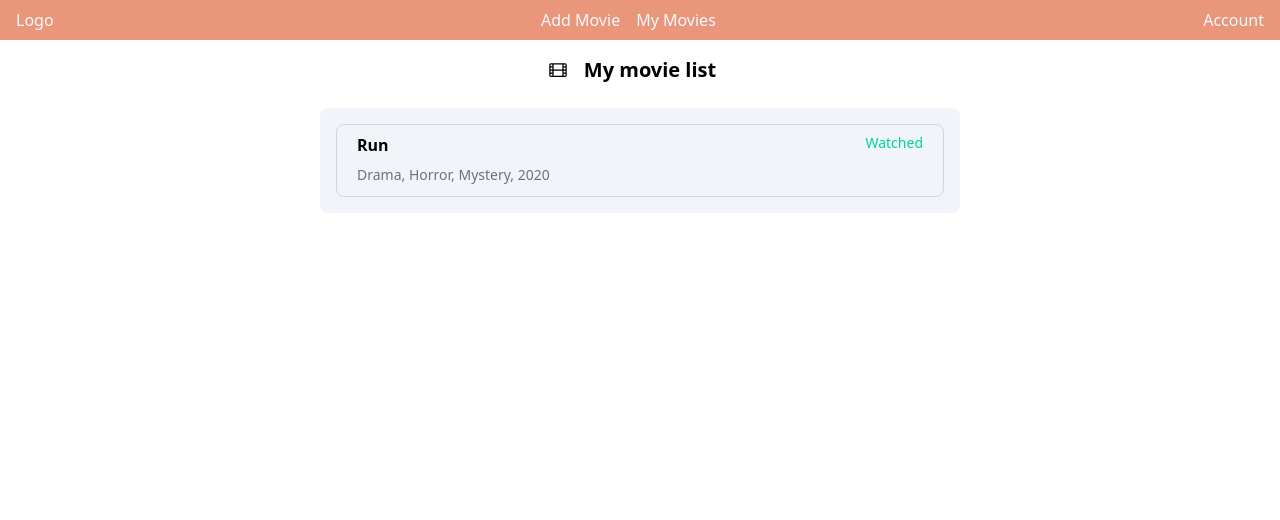
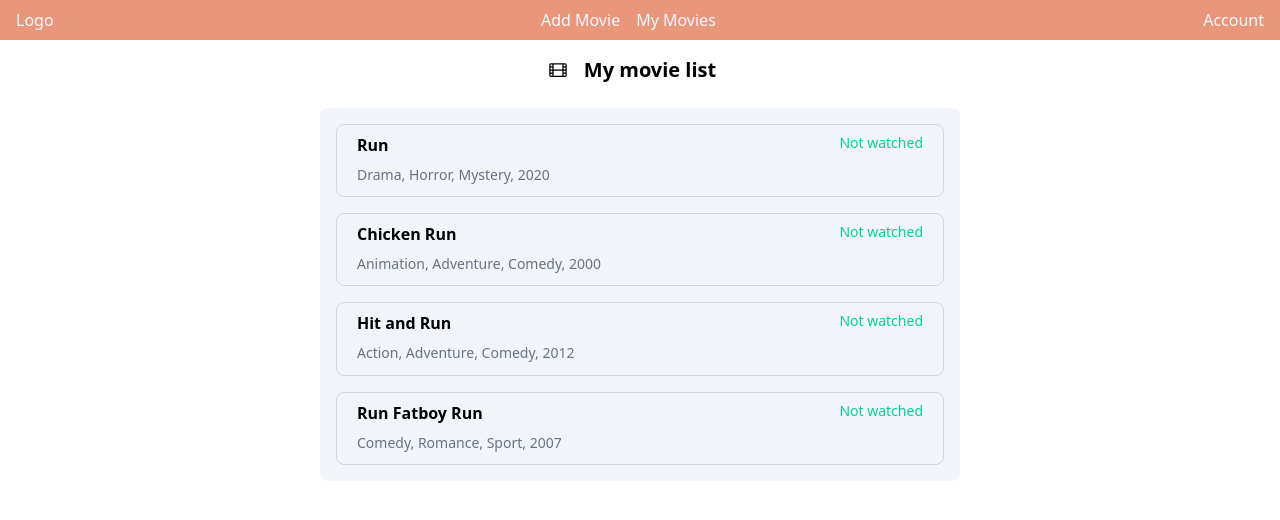
Before and after one commit to crazyneri/movie-diary, a React (Vite) app: page /my-movies in a window 1280 px wide. Shown: the top 520 px of the page. Built offline with nearby package versions, Linux system fonts and the light colour scheme; no server answers; data requests are answered from the project's data file.

Commit message:
Added watched status to movie list item

```diff
--- a/db.json
+++ b/db.json
@@ -1,10 +1,32 @@
 {
   "movies": [
     {
-      "id": "tt8633478",
       "title": "Run",
       "genre": "Drama, Horror, Mystery",
-      "year": "2020"
+      "isWatched": false,
+      "year": "2020",
+      "id": "tt8633478"
+    },
+    {
+      "title": "Chicken Run",
+      "genre": "Animation, Adventure, Comedy",
+      "isWatched": false,
+      "year": "2000",
+      "id": "tt0120630"
+    },
+    {
+      "title": "Hit and Run",
+      "genre": "Action, Adventure, Comedy",
+      "isWatched": false,
+      "year": "2012",
+      "id": "tt2097307"
+    },
+    {
+      "id": "tt0425413",
+      "title": "Run Fatboy Run",
+      "genre": "Comedy, Romance, Sport",
+      "year": "2007",
+      "isWatched": false
     }
   ]
 }
--- a/src/api/queries/movie-search.ts
+++ b/src/api/queries/movie-search.ts
@@ -32,7 +32,8 @@ const movieDetails = async (movies: MovieSearchDetail) => {
             id: data.imdbID,
             title: data.Title,
             genre: data.Genre,
-            year: data.Year
+            year: data.Year,
+            isWatched: false
         };
     })) ;
 
--- a/src/api/types/MovieDetail.ts
+++ b/src/api/types/MovieDetail.ts
@@ -2,7 +2,8 @@ export interface MovieDetail {
     id: string,
     title: string,
     genre: string,
-    year: string
+    year: string,
+    isWatched: boolean
 }
 
 export interface MovieListItemDetail {
--- a/src/components/MovieListItem.tsx
+++ b/src/components/MovieListItem.tsx
@@ -1,12 +1,19 @@
 import {formChild, itemTitle, itemBadge} from "../classes/classes";
 import {MovieListItemDetail} from "../api/types/MovieDetail";
+import useMoviesContext from "../hooks/use-movies-context";
 
 export default function MovieListItem({movie}: MovieListItemDetail)
 {
+    const {editMovie} = useMoviesContext();
+
+    const handleClick = async (isWatched: boolean) => {
+        const updatedMovie = {...movie, "isWatched": !isWatched};
+        await editMovie(updatedMovie);
+    }
     return <div className={formChild}>
         <div className="flex justify-between mb-[0.5rem]">
             <h2 className={itemTitle}>{movie && movie.title}</h2>
-            <span className={itemBadge}>Watched</span>
+            <span onClick={() => handleClick(movie.isWatched)} className={itemBadge + ' cursor-pointer'}>{movie.isWatched ? 'Watched' : 'Not watched' }</span>
         </div>
 
         <div>
--- a/src/context/movies.tsx
+++ b/src/context/movies.tsx
@@ -26,20 +26,21 @@ export default function MoviesProvider (props: React.PropsWithChildren<{}>){
 
     const stableGetMovieList = useCallback(getMovieList, []);
 
-    const createMovie = async ({id,title, genre, year}:MovieDetail) => {
+    const createMovie = async ({id,title, genre, year, isWatched}:MovieDetail) => {
         const result = await axios.post(`${url}/movies`,{
             id,
             title,
             genre,
-            year
+            year,
+            isWatched
         });
 
         const updatedMovies = [...movies, result.data];
         setMovies(updatedMovies);
     }
 
-    const editMovie = async ({title, genre, id}: MovieDetail) => {
-        const result = await axios.put(`${url}/movies/${id}`, {title, genre});
+    const editMovie = async ({title, genre, isWatched, year, id}: MovieDetail) => {
+        const result = await axios.put(`${url}/movies/${id}`, {title, genre, isWatched, year});
 
         const updatedMovies = movies.map(movie => {
             if(id === movie.id)
--- a/src/pages/AddMoviePage.tsx
+++ b/src/pages/AddMoviePage.tsx
@@ -4,20 +4,30 @@ import Button from "../components/Button";
 import MovieSearchResultItem from "../components/MovieSearchResultItem";
 import {MovieDetail} from '../api/types/MovieDetail';
 import {searchMovie} from '../api/queries/movie-search';
+import useMoviesContext from "../hooks/use-movies-context";
 
 
 export default function AddMoviePage()
 {
     const [searchMovies, setSearchMovies] = useState<MovieDetail[]>([]);
     const [term, setTerm] = useState<string>('');
+
+    const {movies} = useMoviesContext();
     const handleSearchSubmit = async (e: React.FormEvent<HTMLFormElement>) => {
         e.preventDefault();
         const result = await searchMovie(term);
         setSearchMovies(result);
     }
 
+    const savedMovies = movies.map(movie => {
+        return movie.id;
+    })
+
     const renderedSearchResults = searchMovies.map(movie => {
-        return <MovieSearchResultItem key={movie.id} movie={movie}/>
+        if(savedMovies.indexOf(movie.id) < 0)
+        {
+            return <MovieSearchResultItem key={movie.id} movie={movie}/>;
+        }
     })
 
     return <div>
```
